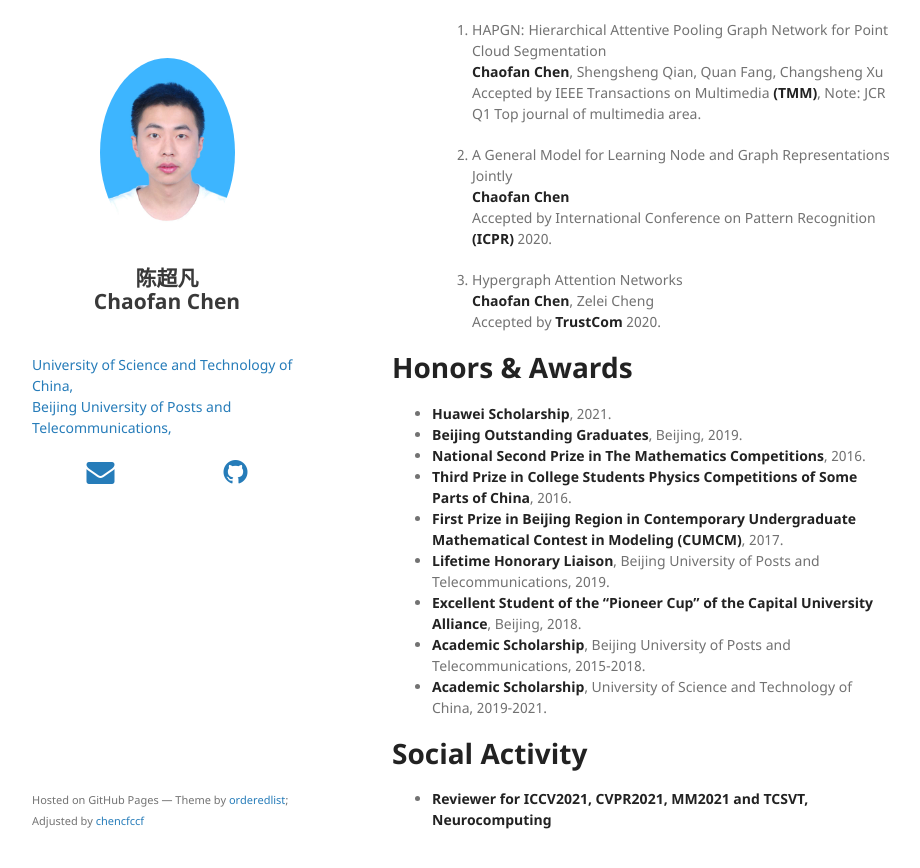
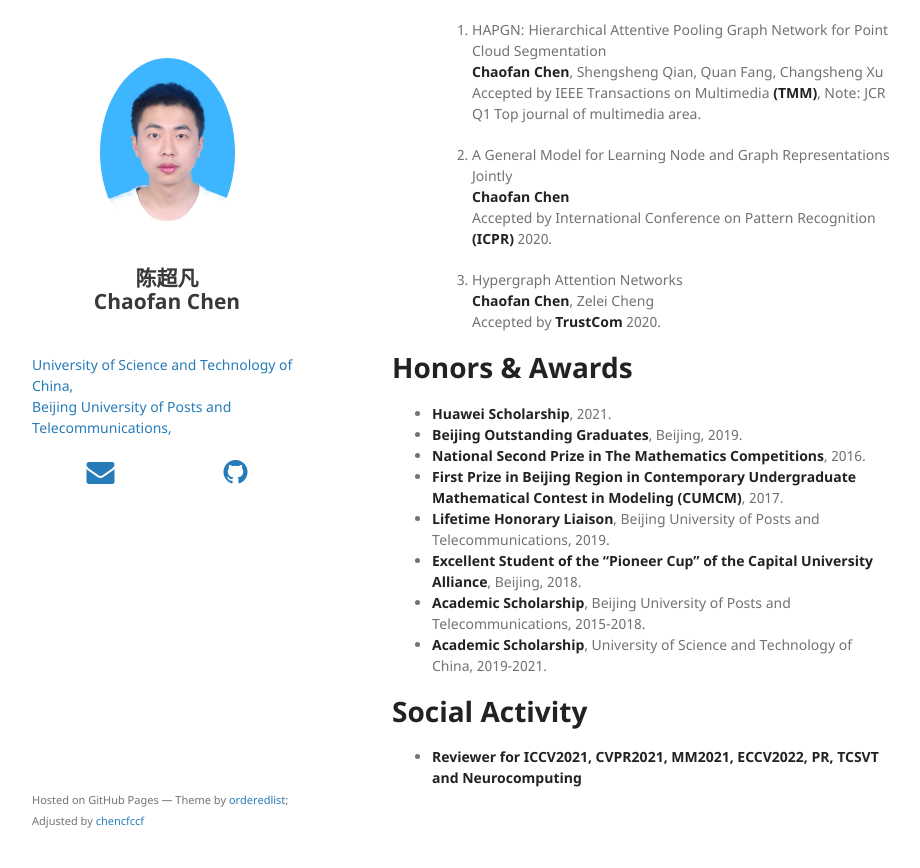
Before and after one commit to chencfccf/chencfccf.github.io, a Jekyll site: the page built from index.md, in a window 1280 px wide and 900 px high, scrolled down 1425 px. Shown: the top 868 px of the window, without its empty margins (178-1098 px from the left). Built offline with Jekyll 4.4.1, drawn with Linux system fonts in a browser that asks for light colours; nearby versions of some CDN libraries; our own code applies the rules of GitHub Pages for plain Markdown files.

Commit message:
Update index.md

```diff
--- a/index.md
+++ b/index.md
@@ -66,7 +66,7 @@ I am a Ph.D candidate at **University of Science and Technology of China (USTC)*
 * **Huawei Scholarship**, 2021.
 * **Beijing Outstanding Graduates**, Beijing, 2019.
 * **National Second Prize in The Mathematics Competitions**, 2016.
-* **Third Prize in College Students Physics Competitions of Some Parts of China**, 2016.
+<!-- * **Third Prize in College Students Physics Competitions of Some Parts of China**, 2016. -->
 * **First Prize in Beijing Region in Contemporary Undergraduate Mathematical Contest in Modeling (CUMCM)**, 2017.
 * **Lifetime Honorary Liaison**, Beijing University of Posts and Telecommunications, 2019.
 * **Excellent Student of the “Pioneer Cup” of the Capital University Alliance**, Beijing, 2018.
@@ -74,4 +74,4 @@ I am a Ph.D candidate at **University of Science and Technology of China (USTC)*
 * **Academic Scholarship**, University of Science and Technology of China, 2019-2021.
 
 # Social Activity
-* **Reviewer for ICCV2021, CVPR2021, MM2021 and TCSVT, Neurocomputing**
+* **Reviewer for ICCV2021, CVPR2021, MM2021, ECCV2022, PR, TCSVT and Neurocomputing**
```
